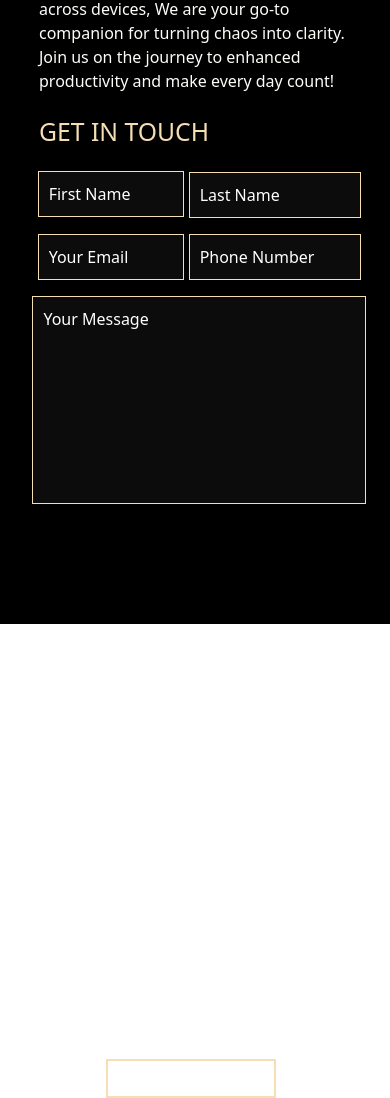
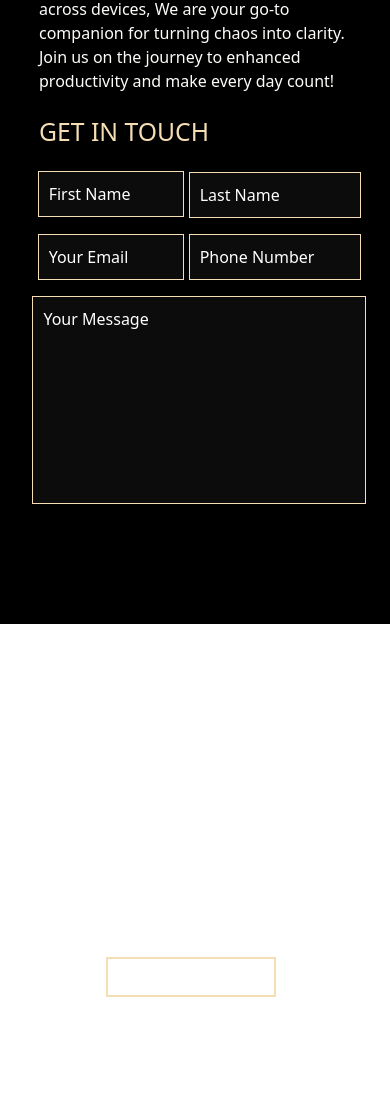
Before and after one commit to KAKA-14/TO_DO_FRONTEND_FINAL, a React (Create React App) app: page / in a window 390 px wide. Shown: the part 1397-2495 px from the top of the page. After the commit the page ends 2394 px from the top, so only its background shows below. Built offline with nearby package versions, Linux system fonts and the light colour scheme.

Commit message:
Unarchive done

```diff
--- a/src/components/Landing page/LandingPage.css
+++ b/src/components/Landing page/LandingPage.css
@@ -476,6 +476,6 @@ img{
   width:102.2%;
 }
 .btnnn{
-  top:299%;
+  top:287%;
 }
 }
```
